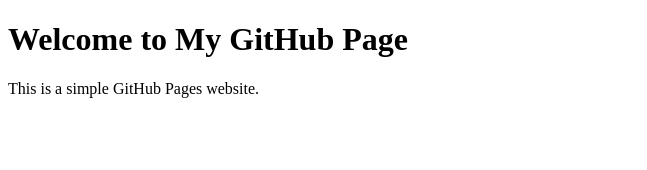
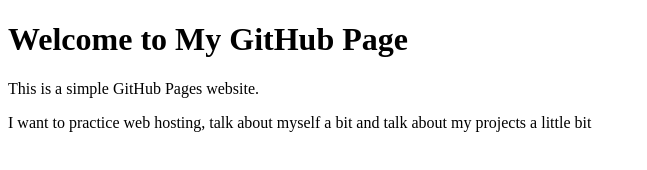
Before and after one commit to roman-traveler/roman-traveler.github.io, a plain HTML site: page index.html in a window 1280 px wide. Shown: the whole page, without its empty margins (0-647 px from the left). Drawn offline with Linux system fonts and the light colour scheme.

Commit message:
Update index.html

```diff
--- a/index.html
+++ b/index.html
@@ -3,10 +3,11 @@
 <head>
     <meta charset="UTF-8">
     <meta name="viewport" content="width=device-width, initial-scale=1.0">
-    <title>My GitHub Page</title>
+    <title>Romain Portfolio</title>
 </head>
 <body>
     <h1>Welcome to My GitHub Page</h1>
     <p>This is a simple GitHub Pages website.</p>
+    <p>I want to practice web hosting, talk about myself a bit and talk about my projects a little bit</p>
 </body>
 </html>
```
